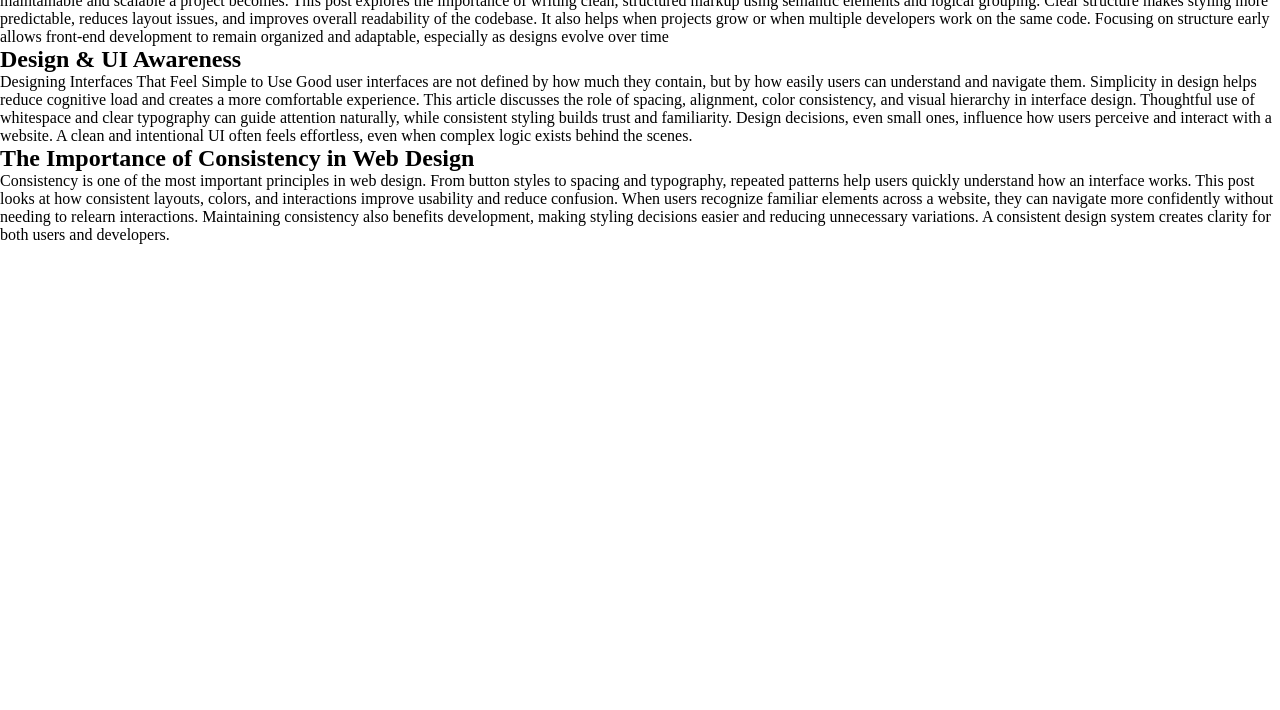
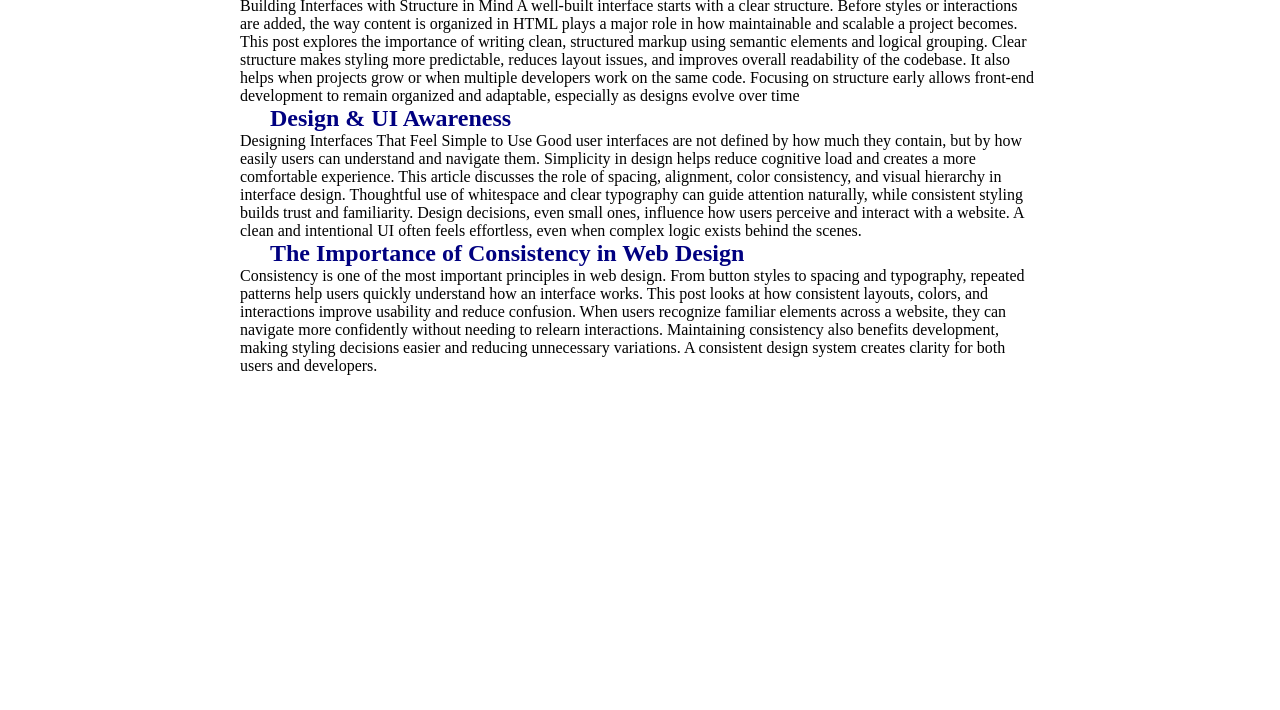
Before and after one commit to Nalla-Ramyashree/portfolio-website, a plain HTML site: page Blog.html in a window 1280 px wide. Shown: the part 90-800 px from the top of the page. Drawn offline with Linux system fonts and the light colour scheme; the site is published under a folder, as on GitHub Pages, so addresses that start at the root find nothing.

Commit message:
Update Blog.html

```diff
--- a/Blog.html
+++ b/Blog.html
@@ -3,7 +3,7 @@
 <head>
     <meta charset="UTF-8">
     <meta name="viewport" content="width=device-width, initial-scale=1.0">
-    <link rel="stylesheet" href="/Blog.css">
+    <link rel="stylesheet" href="Blog.css">
     <title>Document</title>
     <link rel="stylesheet" href="index.css">
 <link rel="stylesheet" href="https://cdnjs.cloudflare.com/ajax/libs/font-awesome/6.5.1/css/all.min.css">
@@ -51,4 +51,5 @@
 <script src="index.js"></script>
 
 </body>
+
 </html>
```
